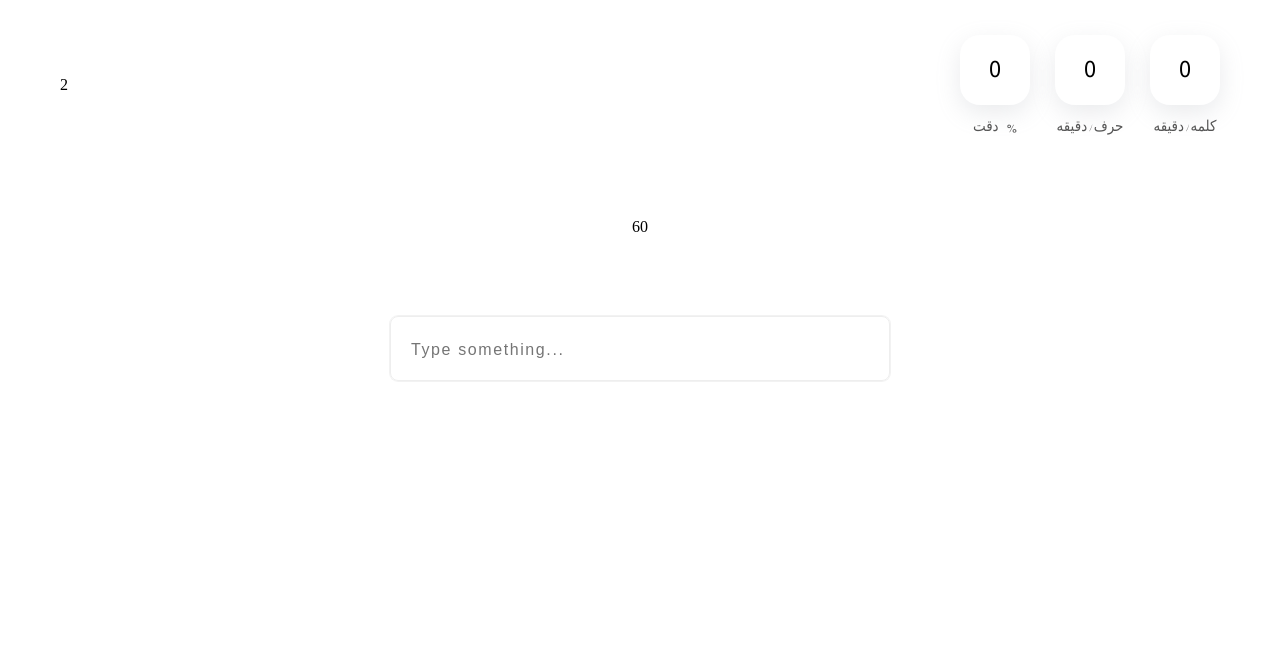
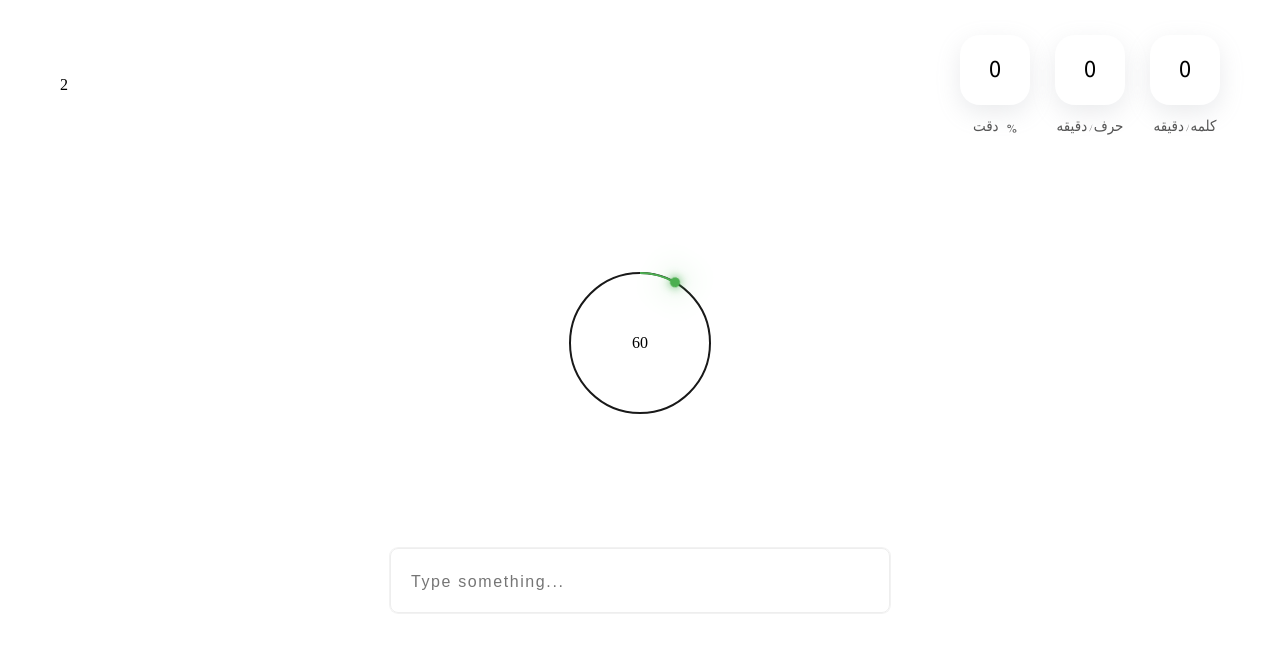
Before and after one commit to MaroufEbrahimi/marouftype, a React (Vite) app: page / in a window 1280 px wide. Shown: the top 652 px of the page. Built offline with nearby package versions, Linux system fonts and the light colour scheme.

Commit message:
timer card updated

```diff
--- /dev/null
+++ b/src/components/Timer/Timer.css
@@ -0,0 +1,81 @@
+.timer_card {
+  position: relative;
+  width: 250px;
+  height: 250px;
+  display: flex;
+  align-items: center;
+  justify-content: center;
+}
+.timer_card .timer {
+  position: relative;
+  width: 150px;
+  height: 150px;
+  border-radius: 50%;
+}
+.timer svg {
+  position: relative;
+  width: 150px;
+  height: 150px;
+  transform: rotate(270deg);
+}
+.timer svg circle {
+  width: 100%;
+  height: 100%;
+  fill: none;
+  stroke: #191919;
+  stroke-width: 2;
+  transform: translate(5px, 5px);
+}
+.timer svg circle:nth-child(2) {
+  stroke: #4caf50;
+  stroke-dasharray: 440;
+  stroke-dashoffset: 440;
+  animation: animate 60s steps(60) infinite;
+}
+@keyframes animate {
+  0% {
+    stroke-dashoffset: 440;
+  }
+  100% {
+    stroke-dashoffset: 0;
+  }
+}
+.timer .dot {
+  position: absolute;
+  inset: 5px;
+  border-radius: 50%;
+  z-index: 10;
+  animation: animateDot 60s steps(60) infinite;
+}
+.timer .dot::before {
+  content: "";
+  position: absolute;
+  top: -5px;
+  left: 50%;
+  width: 10px;
+  height: 10px;
+  background-color: #4caf50;
+  border-radius: 50%;
+  transform: translateX(-50%);
+  border-radius: 50%;
+  box-shadow: 0 0 10px #4caf50, 0 0 30px #4caf50;
+}
+@keyframes animateDot {
+  0% {
+    transform: rotate(0deg);
+  }
+  100% {
+    transform: rotate(360deg);
+  }
+}
+
+.timer .number {
+  position: absolute;
+  top: 0;
+  left: 0;
+  width: 100%;
+  height: 100%;
+  display: flex;
+  justify-content: center;
+  align-items: center;
+}
--- a/src/components/Timer/Timer.tsx
+++ b/src/components/Timer/Timer.tsx
@@ -1,4 +1,5 @@
 import { useEffect, useState } from "react";
+import "./Timer.css";
 
 interface TimerProps {
   isStarted: boolean;
@@ -28,7 +29,18 @@ const Timer = ({ isStarted }: TimerProps) => {
     };
   }, [isStarted]);
 
-  return <div>{timer}</div>;
+  return (
+    <div className="timer_card">
+      <div className="timer">
+        <div className="dot"></div>
+        <svg>
+          <circle cx="70" cy="70" r="70"></circle>
+          <circle cx="70" cy="70" r="70"></circle>
+        </svg>
+        <div className="number">{timer}</div>
+      </div>
+    </div>
+  );
 };
 
 export default Timer;
```
